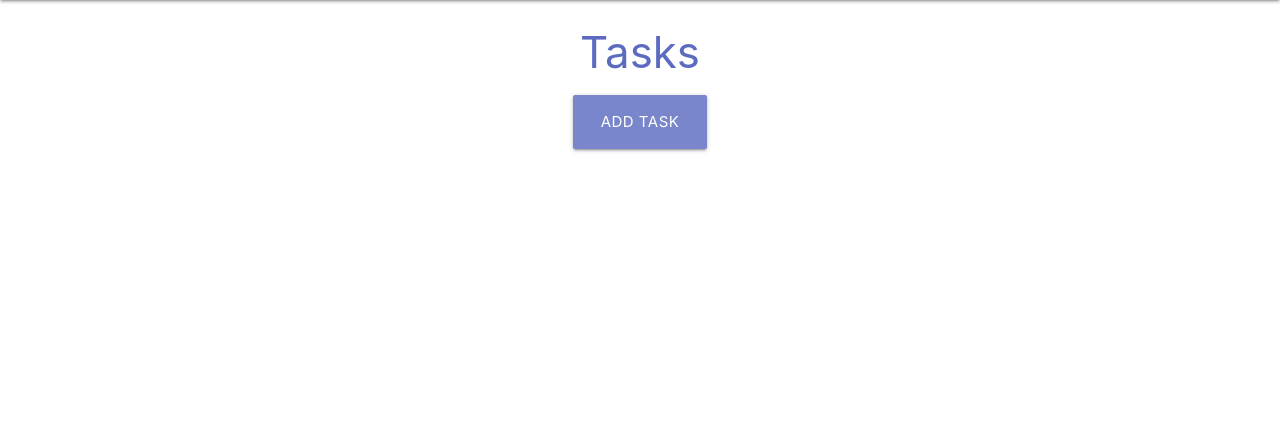
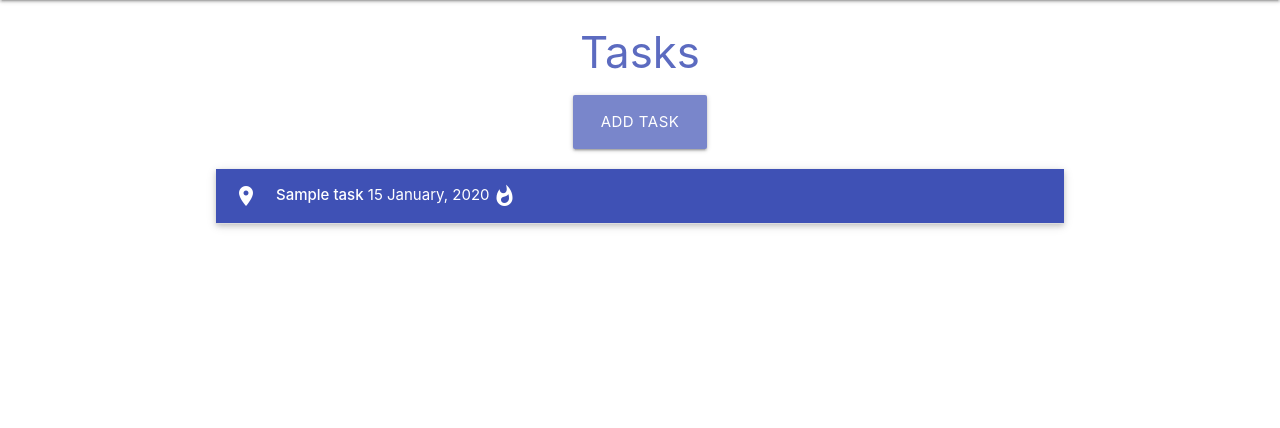
Before and after one commit to cosmicCode42/material-task-manager, a Flask app: page / in a window 1280 px wide. Shown: the part 64-492 px from the top of the page. Run offline with Flask 3, Linux system fonts and the light colour scheme; tables that the repository leaves empty hold one stand-in row (values such as "Sample post").

Commit message:
added Read functionality to tasks

```diff
--- a/taskmanager/routes.py
+++ b/taskmanager/routes.py
@@ -5,13 +5,15 @@ from taskmanager.models import Category, Task
 
 @app.route("/")
 def home():
-    return render_template("tasks.html")
+    # displays all tasks stored in the database
+    tasks = list(Task.query.order_by(Task.id).all()) # displays all tasks in a list
+    return render_template("tasks.html", tasks=tasks)
 
 
 @app.route("/categories")
 def categories():
     # displays all categories stored in the database
-    categories = list(Category.query.order_by(Category.category_name).all())
+    categories = list(Category.query.order_by(Category.category_name).all()) # displays all categoriess in a list
     return render_template("categories.html", categories=categories)
 
 
--- a/taskmanager/static/js/script.js
+++ b/taskmanager/static/js/script.js
@@ -13,4 +13,8 @@ document.addEventListener('DOMContentLoaded', function() {
     // select initialisation
     let selects = document.querySelectorAll('select');
     M.FormSelect.init(selects);
+
+    // collapsible initialisation
+    let collapsibles = document.querySelectorAll('.collapsible');
+    M.Collapsible.init(collapsibles);
   });
--- a/taskmanager/templates/tasks.html
+++ b/taskmanager/templates/tasks.html
@@ -11,4 +11,22 @@
     </div>
 </div>
 
+<ul class="collapsible popout">
+    {% for task in tasks|sort(attribute="due_date") %}
+    <li>
+        <div class="collapsible-header white-text indigo">
+            <i class="material-icons">place</i>
+            <strong>{{ task.task_name }}</strong> &nbsp;{{ task.due_date.strftime("%d %B, %Y") }}
+            {% if task.is_urgent == True %}
+                <i class="material-icons">whatshot</i>
+            {% endif %}
+        </div>
+        <div class="collapsible-body">
+            <strong>{{ task.category }}</strong>
+            <p>{{ task.task_description }}</p>
+        </div>
+    </li>
+    {% endfor %}
+</ul>
+
 {% endblock %}
```
